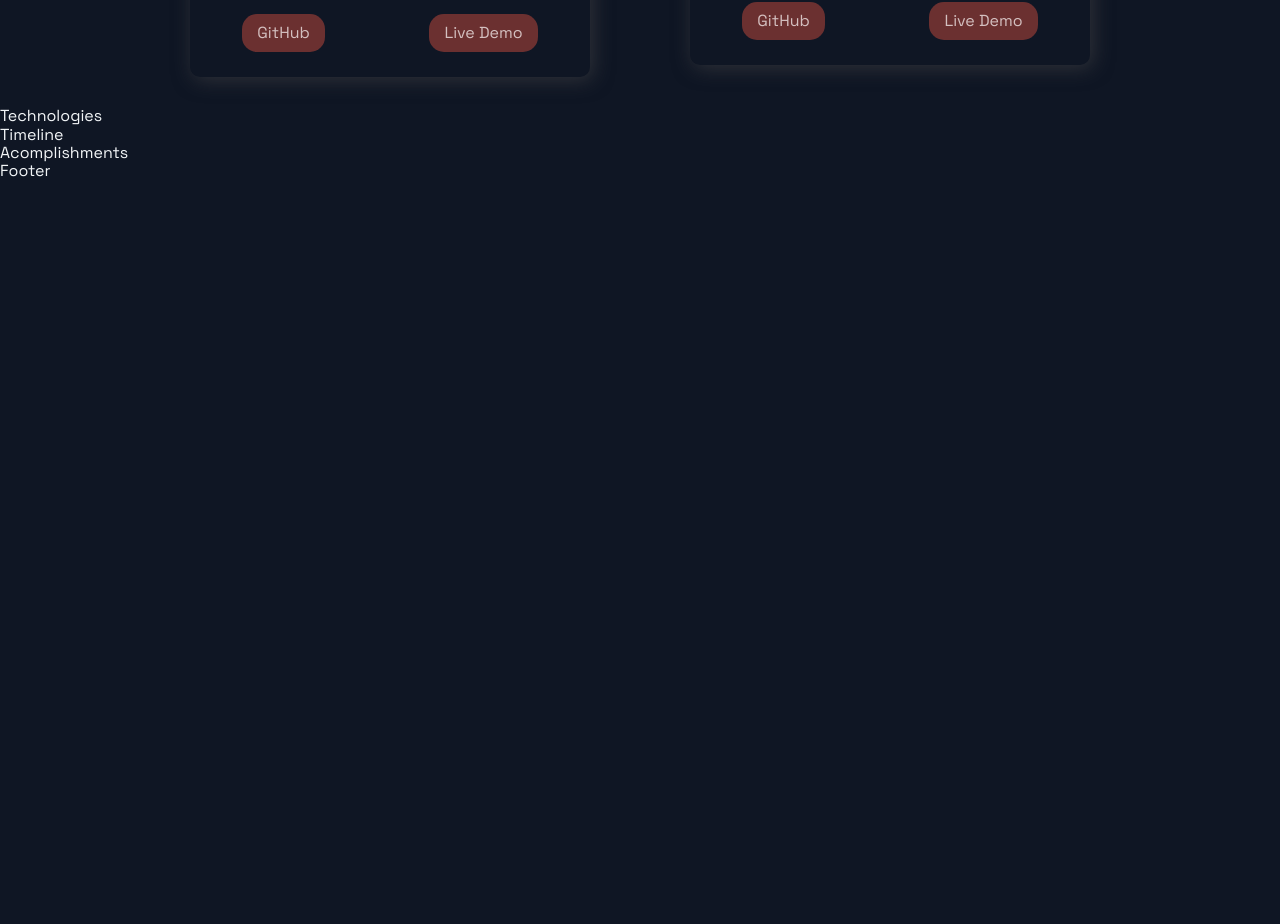
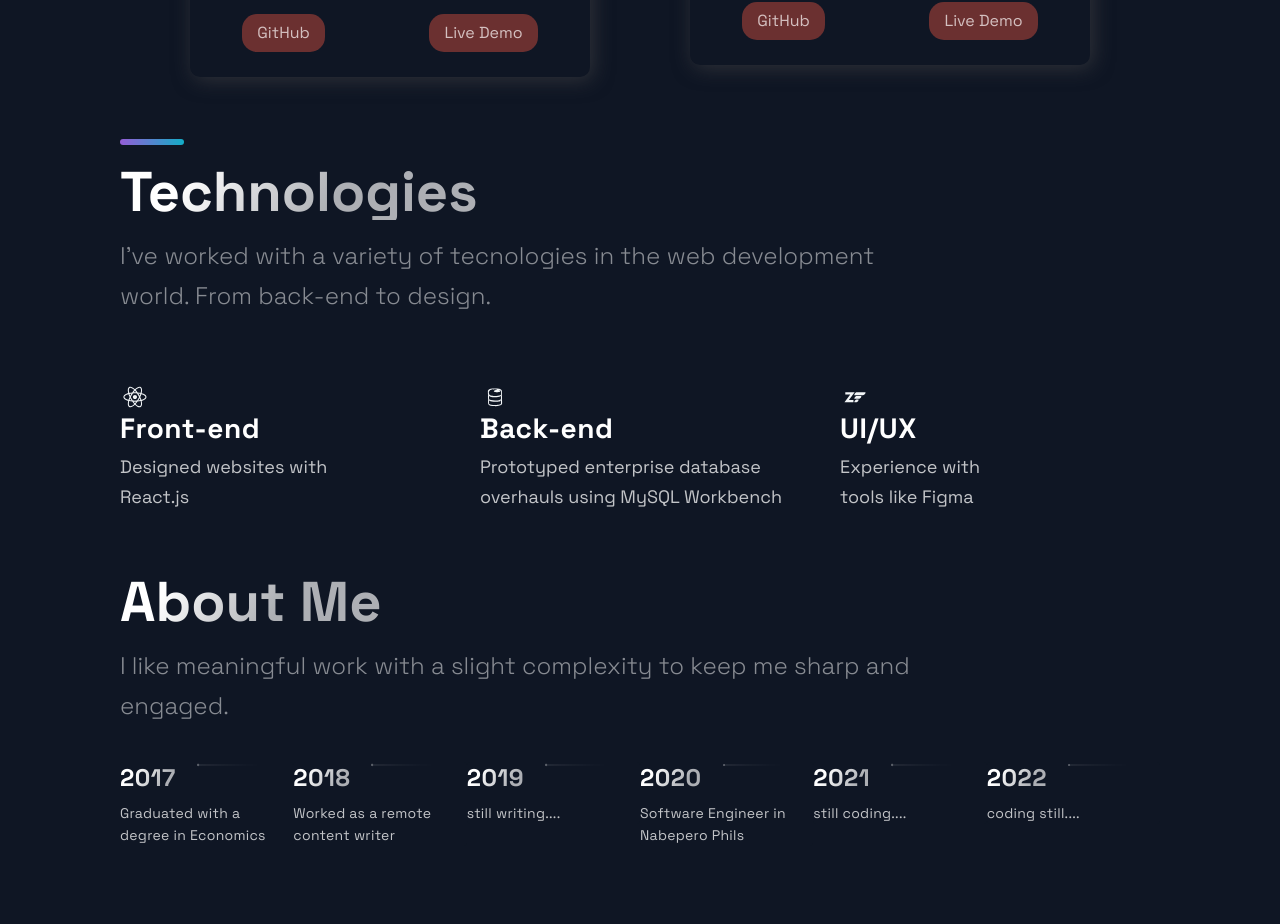
Before and after one commit to iCHIrTmA/next-portfolio, a Next.js app: page / in a window 1280 px wide. Shown: the part 2095-3019 px from the top of the page. Before the commit the page ends 2276 px from the top, so only its background shows below. Built offline with nearby package versions, Linux system fonts and the light colour scheme.

Commit message:
designed technologies and timeline section

```diff
--- a/src/components/Technologies/Technologies.js
+++ b/src/components/Technologies/Technologies.js
@@ -1,12 +1,62 @@
-import React from 'react';
-import { DiFirebase, DiReact, DiZend } from 'react-icons/di';
-import { Section, SectionDivider, SectionText, SectionTitle } from '../../styles/GlobalComponents';
-import { List, ListContainer, ListItem, ListParagraph, ListTitle } from './TechnologiesStyles';
+import React from "react";
+import { DiFirebase, DiReact, DiZend } from "react-icons/di";
+import {
+  Section,
+  SectionDivider,
+  SectionText,
+  SectionTitle,
+} from "../../styles/GlobalComponents";
+import {
+  List,
+  ListContainer,
+  ListItem,
+  ListParagraph,
+  ListTitle,
+} from "./TechnologiesStyles";
 
-const Technologies = () =>  (
-  <div>
-    Technologies
-  </div>
+const Technologies = () => (
+  <Section id="tech">
+    <SectionDivider />
+    <br />
+    <SectionTitle>Technologies</SectionTitle>
+    <SectionText>
+      I've worked with a variety of tecnologies in the web development world.
+      From back-end to design.
+    </SectionText>
+    <List>
+      <ListItem>
+        <DiReact size="3rem" />
+        <ListContainer>
+          <ListTitle>Front-end</ListTitle>
+          <ListParagraph>
+            Designed websites with <br />
+            React.js
+          </ListParagraph>
+        </ListContainer>
+      </ListItem>
+      <ListItem>
+        <DiFirebase size="3rem" />
+        <ListContainer>
+          <ListTitle>Back-end</ListTitle>
+          <ListParagraph>
+            Prototyped enterprise database <br />
+            overhauls using MySQL Workbench
+          </ListParagraph>
+        </ListContainer>
+      </ListItem>
+      <ListItem>
+        <DiZend size="3rem" />
+        <ListContainer>
+          <ListTitle>UI/UX</ListTitle>
+          <ListParagraph>
+            Experience with
+            <br />
+            tools like Figma
+          </ListParagraph>
+        </ListContainer>
+      </ListItem>
+    </List>
+  </Section>
 );
 
 export default Technologies;
--- a/src/components/TimeLine/TimeLine.js
+++ b/src/components/TimeLine/TimeLine.js
@@ -1,51 +1,144 @@
-import React, { useState, useRef, useEffect } from 'react';
+import React, { useState, useRef, useEffect } from "react";
 
-import { CarouselButton, CarouselButtonDot, CarouselButtons, CarouselContainer, CarouselItem, CarouselItemImg, CarouselItemText, CarouselItemTitle, CarouselMobileScrollNode } from './TimeLineStyles';
-import { Section, SectionDivider, SectionText, SectionTitle } from '../../styles/GlobalComponents';
-import { TimeLineData } from '../../constants/constants';
+import {
+  CarouselButton,
+  CarouselButtonDot,
+  CarouselButtons,
+  CarouselContainer,
+  CarouselItem,
+  CarouselItemImg,
+  CarouselItemText,
+  CarouselItemTitle,
+  CarouselMobileScrollNode,
+} from "./TimeLineStyles";
+import {
+  Section,
+  SectionDivider,
+  SectionText,
+  SectionTitle,
+} from "../../styles/GlobalComponents";
+import { TimeLineData } from "../../constants/constants";
 
 const TOTAL_CAROUSEL_COUNT = TimeLineData.length;
 
 const Timeline = () => {
-  // const [activeItem, setActiveItem] = useState(0);
-  // const carouselRef = useRef();
+  const [activeItem, setActiveItem] = useState(0);
+  const carouselRef = useRef();
 
-  // const scroll = (node, left) => {
-  //   return node.scrollTo({ left, behavior: 'smooth' });
-  // }
+  const scroll = (node, left) => {
+    return node.scrollTo({ left, behavior: "smooth" });
+  };
 
-  // const handleClick = (e, i) => {
-  //   e.preventDefault();
+  const handleClick = (e, i) => {
+    e.preventDefault();
 
-  //   if (carouselRef.current) {
-  //     const scrollLeft = Math.floor(carouselRef.current.scrollWidth * 0.7 * (i / TimeLineData.length));
+    if (carouselRef.current) {
+      const scrollLeft = Math.floor(
+        carouselRef.current.scrollWidth * 0.7 * (i / TimeLineData.length)
+      );
 
-  //     scroll(carouselRef.current, scrollLeft);
-  //   }
-  // }
+      scroll(carouselRef.current, scrollLeft);
+    }
+  };
 
-  // const handleScroll = () => {
-  //   if (carouselRef.current) {
-  //     const index = Math.round((carouselRef.current.scrollLeft / (carouselRef.current.scrollWidth * 0.7)) * TimeLineData.length);
+  const handleScroll = () => {
+    if (carouselRef.current) {
+      const index = Math.round(
+        (carouselRef.current.scrollLeft /
+          (carouselRef.current.scrollWidth * 0.7)) *
+          TimeLineData.length
+      );
 
-  //     setActiveItem(index);
-  //   }
-  // }
+      setActiveItem(index);
+    }
+  };
 
-  // // snap back to beginning of scroll when window is resized
-  // // avoids a bug where content is covered up if coming from smaller screen
-  // useEffect(() => {
-  //   const handleResize = () => {
-  //     scroll(carouselRef.current, 0);
-  //   }
+  // snap back to beginning of scroll when window is resized
+  // avoids a bug where content is covered up if coming from smaller screen
+  useEffect(() => {
+    const handleResize = () => {
+      scroll(carouselRef.current, 0);
+    };
 
-  //   window.addEventListener('resize', handleResize);
-  // }, []);
+    window.addEventListener("resize", handleResize);
+  }, []);
 
   return (
-    <div>
-      Timeline
-    </div>
+    <Section id="about">
+      <SectionTitle>About Me</SectionTitle>
+      <SectionText>
+        I like meaningful work with a slight complexity to keep me sharp and
+        engaged.
+      </SectionText>
+      <CarouselContainer ref={carouselRef} onScroll={handleScroll}>
+        <>
+          {TimeLineData.map((item, index) => (
+            <CarouselMobileScrollNode
+              key={index}
+              final={index === TOTAL_CAROUSEL_COUNT - 1}
+            >
+              <CarouselItem
+                index={index}
+                id={`carousel_item-${index}`}
+                active={activeItem}
+                onClick={(e) => handleClick(e, index)}
+              >
+                <CarouselItemTitle>
+                  {item.year}
+                  <CarouselItemImg
+                    width="208"
+                    height="6"
+                    viewBox="0 0 208 6"
+                    fill="none"
+                    xmlns="http://www.w3.org/2000/svg"
+                  >
+                    <path
+                      fill-rule="evenodd"
+                      clip-rule="evenodd"
+                      d="M2.5 5.5C3.88071 5.5 5 4.38071 5 3V3.5L208 3.50002V2.50002L5 2.5V3C5 1.61929 3.88071 0.5 2.5 0.5C1.11929 0.5 0 1.61929 0 3C0 4.38071 1.11929 5.5 2.5 5.5Z"
+                      fill="url(#paint0_linear)"
+                      fill-opacity="0.33"
+                    />
+                    <defs>
+                      <linearGradient
+                        id="paint0_linear"
+                        x1="-4.30412e-10"
+                        y1="0.5"
+                        x2="208"
+                        y2="0.500295"
+                        gradientUnits="userSpaceOnUse"
+                      >
+                        <stop stop-color="white" />
+                        <stop
+                          offset="0.79478"
+                          stop-color="white"
+                          stop-opacity="0"
+                        />
+                      </linearGradient>
+                    </defs>
+                  </CarouselItemImg>
+                </CarouselItemTitle>
+                <CarouselItemText>{item.text}</CarouselItemText>
+              </CarouselItem>
+            </CarouselMobileScrollNode>
+          ))}
+        </>
+      </CarouselContainer>
+      <CarouselButtons>
+        {TimeLineData.map((item, index) => {
+          <CarouselButton
+            key={index}
+            index={index}
+            active={activeItem}
+            onClick={(e) => handleClick(e, index)}
+            type="button"
+          >
+            <CarouselButtonDot active={activeItem} />
+          </CarouselButton>;
+        })}
+      </CarouselButtons>
+      <SectionDivider />
+    </Section>
   );
 };
 
--- a/src/constants/constants.js
+++ b/src/constants/constants.js
@@ -1,46 +1,51 @@
 export const projects = [
   {
-    title: 'MERN Memories',
-    description: "Using React, Node.js, Express & MongoDB you'll learn how to build a Full Stack MERN Application - from start to finish. The App is called Memories and it is a simple social media app that allows users to post interesting events that happened in their lives.",
-      image: '/images/1.png',
-      tags: ['Mongo', 'Express', 'React', 'Node'],
-    source: 'https://google.com',
-    visit: 'https://google.com',
+    title: "MERN Memories",
+    description:
+      "Using React, Node.js, Express & MongoDB you'll learn how to build a Full Stack MERN Application - from start to finish. The App is called Memories and it is a simple social media app that allows users to post interesting events that happened in their lives.",
+    image: "/images/1.png",
+    tags: ["Mongo", "Express", "React", "Node"],
+    source: "https://google.com",
+    visit: "https://google.com",
     id: 0,
   },
   {
-    title: 'E-Commerce',
-    description:"While building it you're going to learn many advanced React & JavaScript topics, as well as how to use Stripe for card transactions. On top of that, at the end of the video, you will have this unique and complex webshop app that you will be able to add to your portfolio. And trust me, e-commerce applications are impressive.",
-    image: '/images/2.png',
-    tags: ['React', 'JavaScript'],
-    source: 'https://google.com',
-    visit: 'https://google.com',
+    title: "E-Commerce",
+    description:
+      "While building it you're going to learn many advanced React & JavaScript topics, as well as how to use Stripe for card transactions. On top of that, at the end of the video, you will have this unique and complex webshop app that you will be able to add to your portfolio. And trust me, e-commerce applications are impressive.",
+    image: "/images/2.png",
+    tags: ["React", "JavaScript"],
+    source: "https://google.com",
+    visit: "https://google.com",
     id: 1,
   },
   {
-    title: 'WebRTC App',
-    description: "This is a code repository for the corresponding YouTube video. In this tutorial, we're going to build and deploy a React Video Chat Application using WebRTC.",
-      image: '/images/3.jpg',
-      tags: ['React', 'WebRTC'],
-    source: 'https://google.com',
-    visit: 'https://google.com',
+    title: "WebRTC App",
+    description:
+      "This is a code repository for the corresponding YouTube video. In this tutorial, we're going to build and deploy a React Video Chat Application using WebRTC.",
+    image: "/images/3.jpg",
+    tags: ["React", "WebRTC"],
+    source: "https://google.com",
+    visit: "https://google.com",
     id: 2,
   },
   {
-    title: 'Unichat',
-    description: "This is a code repository for the corresponding video tutorial. In this video, we will create a full Realtime Chat Application",
-    image: '/images/4.jpg',
-    tags: ['React', 'ChatEngine', 'Firebase'],
-    source: 'https://google.com',
-    visit: 'https://google.com',
+    title: "Unichat",
+    description:
+      "This is a code repository for the corresponding video tutorial. In this video, we will create a full Realtime Chat Application",
+    image: "/images/4.jpg",
+    tags: ["React", "ChatEngine", "Firebase"],
+    source: "https://google.com",
+    visit: "https://google.com",
     id: 3,
   },
 ];
 
 export const TimeLineData = [
-  { year: 2017, text: 'Started my journey', },
-  { year: 2018, text: 'Worked as a freelance developer', },
-  { year: 2019, text: 'Founded JavaScript Mastery', },
-  { year: 2020, text: 'Shared my projects with the world', },
-  { year: 2021, text: 'Started my own platform', },
+  { year: 2017, text: "Graduated with a degree in Economics" },
+  { year: 2018, text: "Worked as a remote content writer" },
+  { year: 2019, text: "still writing...." },
+  { year: 2020, text: "Software Engineer in Nabepero Phils" },
+  { year: 2021, text: "still coding...." },
+  { year: 2022, text: "coding still...." },
 ];
```
